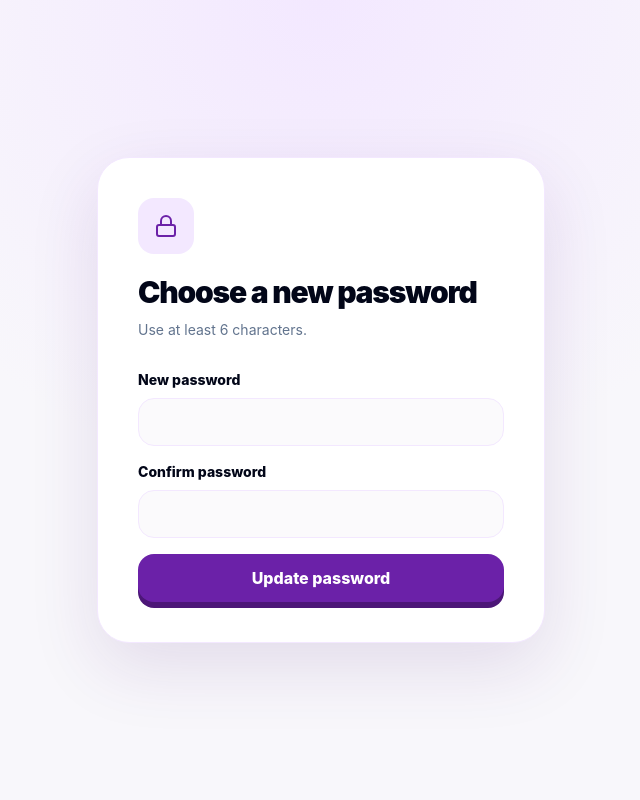
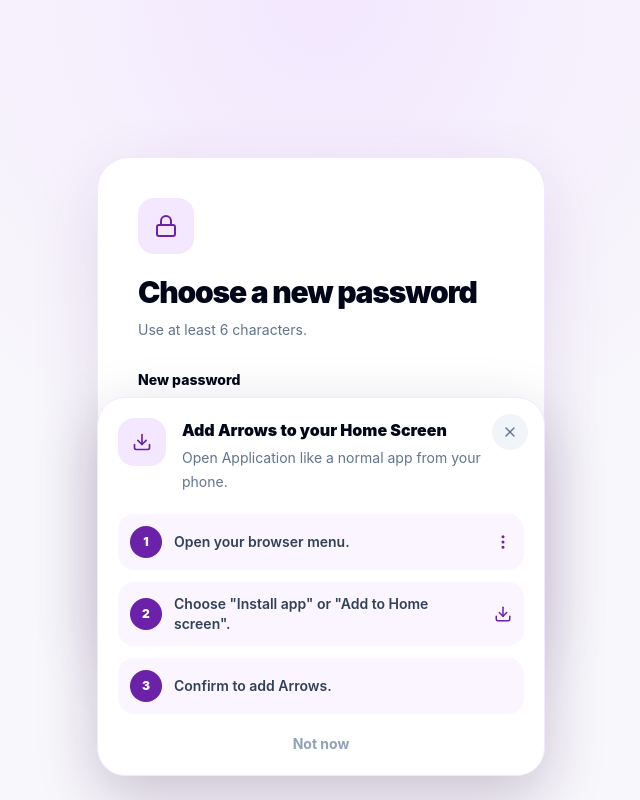
Before and after one commit to aklademarco/arrows-management-system, a Next.js app in the folder apps/web/: page /reset-password in a window 1280 px wide. Shown: the whole page, without its empty margins (319-959 px from the left). Built offline with nearby package versions, Linux system fonts and the light colour scheme.

Commit message:
feat: update site manifest and add install app prompt component

```diff
--- a/apps/web/src/app/layout.tsx
+++ b/apps/web/src/app/layout.tsx
@@ -1,15 +1,27 @@
 import type { Metadata } from "next";
 import "leaflet/dist/leaflet.css";
 import "./globals.css";
+import { InstallAppPrompt } from "@/components/install-app-prompt";
 
 export const metadata: Metadata = {
   title: {
     default: "Arrows Church Management System",
     template: "%s | Arrows Church",
   },
+
   description:
     "Member, attendance, event, and department management for Arrows Church.",
+
   manifest: "/site.webmanifest",
+
+  applicationName: "Arrows",
+
+  appleWebApp: {
+    capable: true,
+    title: "Arrows",
+    statusBarStyle: "default",
+  },
+
   icons: {
     icon: [
       {
@@ -23,6 +35,7 @@
         sizes: "16x16",
       },
     ],
+
     apple: [
       {
         url: "/apple-touch-icon.png",
@@ -52,7 +65,10 @@
           }}
         />
       </head>
-      <body className="app-shell min-h-full flex flex-col">{children}</body>
+      <body className="app-shell min-h-full flex flex-col">
+        {children}
+        <InstallAppPrompt />
+      </body>
     </html>
   );
 }
--- /dev/null
+++ b/apps/web/src/components/install-app-prompt.tsx
@@ -0,0 +1,211 @@
+"use client";
+
+import { useEffect, useState } from "react";
+import { FiDownload, FiMoreVertical, FiShare, FiX } from "react-icons/fi";
+
+type BeforeInstallPromptEvent = Event & {
+  prompt: () => Promise<void>;
+  userChoice: Promise<{
+    outcome: "accepted" | "dismissed";
+    platform: string;
+  }>;
+};
+
+const DISMISS_KEY = "acms-install-prompt-dismissed";
+
+export function InstallAppPrompt() {
+  const [visible, setVisible] = useState(false);
+  const [installPrompt, setInstallPrompt] =
+    useState<BeforeInstallPromptEvent | null>(null);
+  const [isIos, setIsIos] = useState(false);
+
+  useEffect(() => {
+    const standalone =
+      window.matchMedia("(display-mode: standalone)").matches ||
+      Boolean(
+        (
+          window.navigator as Navigator & {
+            standalone?: boolean;
+          }
+        ).standalone,
+      );
+
+    if (standalone) {
+      return;
+    }
+
+    const dismissed = window.localStorage.getItem(DISMISS_KEY) === "true";
+
+    if (dismissed) {
+      return;
+    }
+
+    const timer = window.setTimeout(() => {
+      const userAgent = window.navigator.userAgent;
+
+      const ios =
+        /iPad|iPhone|iPod/.test(userAgent) ||
+        (window.navigator.platform === "MacIntel" &&
+          window.navigator.maxTouchPoints > 1);
+
+      setIsIos(ios);
+      setVisible(true);
+    }, 1500);
+
+    const handleBeforeInstallPrompt = (event: Event) => {
+      event.preventDefault();
+
+      setInstallPrompt(event as BeforeInstallPromptEvent);
+    };
+
+    const handleInstalled = () => {
+      setVisible(false);
+      window.localStorage.setItem(DISMISS_KEY, "true");
+    };
+
+    window.addEventListener("beforeinstallprompt", handleBeforeInstallPrompt);
+
+    window.addEventListener("appinstalled", handleInstalled);
+
+    return () => {
+      window.clearTimeout(timer);
+
+      window.removeEventListener(
+        "beforeinstallprompt",
+        handleBeforeInstallPrompt,
+      );
+
+      window.removeEventListener("appinstalled", handleInstalled);
+    };
+  }, []);
+
+  function dismiss() {
+    window.localStorage.setItem(DISMISS_KEY, "true");
+
+    setVisible(false);
+  }
+
+  async function install() {
+    if (!installPrompt) {
+      return;
+    }
+
+    await installPrompt.prompt();
+
+    const choice = await installPrompt.userChoice;
+
+    if (choice.outcome === "accepted") {
+      window.localStorage.setItem(DISMISS_KEY, "true");
+
+      setVisible(false);
+    }
+
+    setInstallPrompt(null);
+  }
+
+  if (!visible) {
+    return null;
+  }
+
+  return (
+    <div className="fixed inset-x-3 bottom-24 z-[100] mx-auto max-w-md rounded-[1.75rem] border border-purple-100 bg-white p-5 shadow-[0_20px_60px_rgba(36,0,70,0.22)] sm:bottom-6">
+      <button
+        aria-label="Close install instructions"
+        className="absolute right-4 top-4 grid size-9 place-items-center rounded-full bg-slate-100 text-slate-500 transition hover:bg-slate-200"
+        onClick={dismiss}
+        type="button"
+      >
+        <FiX />
+      </button>
+
+      <div className="flex items-start gap-4 pr-8">
+        <span className="grid size-12 shrink-0 place-items-center rounded-2xl bg-purple-100 text-xl text-[#6b21a8]">
+          <FiDownload />
+        </span>
+
+        <div>
+          <h2 className="font-black text-slate-950">
+            Add Arrows to your Home Screen
+          </h2>
+
+          <p className="mt-1 text-sm leading-6 text-slate-500">
+            Open Application like a normal app from your phone.
+          </p>
+        </div>
+      </div>
+
+      {installPrompt ? (
+        <button
+          className="mt-5 inline-flex h-12 w-full items-center justify-center gap-2 rounded-2xl bg-[#6b21a8] font-extrabold text-white shadow-[0_5px_0_#4c1677] active:translate-y-1 active:shadow-none"
+          onClick={install}
+          type="button"
+        >
+          <FiDownload />
+          Install Arrows
+        </button>
+      ) : isIos ? (
+        <div className="mt-5 grid gap-3">
+          <Instruction
+            icon={<FiShare />}
+            number="1"
+            text="Tap the Share button in Safari."
+          />
+
+          <Instruction
+            icon={<FiDownload />}
+            number="2"
+            text='Choose "Add to Home Screen".'
+          />
+
+          <Instruction number="3" text='Tap "Add" to finish.' />
+        </div>
+      ) : (
+        <div className="mt-5 grid gap-3">
+          <Instruction
+            icon={<FiMoreVertical />}
+            number="1"
+            text="Open your browser menu."
+          />
+
+          <Instruction
+            icon={<FiDownload />}
+            number="2"
+            text='Choose "Install app" or "Add to Home screen".'
+          />
+
+          <Instruction number="3" text="Confirm to add Arrows." />
+        </div>
+      )}
+
+      <button
+        className="mt-5 w-full text-center text-sm font-bold text-slate-400"
+        onClick={dismiss}
+        type="button"
+      >
+        Not now
+      </button>
+    </div>
+  );
+}
+
+function Instruction({
+  number,
+  text,
+  icon,
+}: {
+  number: string;
+  text: string;
+  icon?: React.ReactNode;
+}) {
+  return (
+    <div className="flex items-center gap-3 rounded-2xl bg-purple-50 p-3">
+      <span className="grid size-8 shrink-0 place-items-center rounded-full bg-[#6b21a8] text-xs font-black text-white">
+        {number}
+      </span>
+
+      <p className="flex-1 text-sm font-semibold text-slate-700">{text}</p>
+
+      {icon ? <span className="text-lg text-[#6b21a8]">{icon}</span> : null}
+    </div>
+  );
+}
```
Also changed, not shown: apps/web/public/site.webmanifest.
